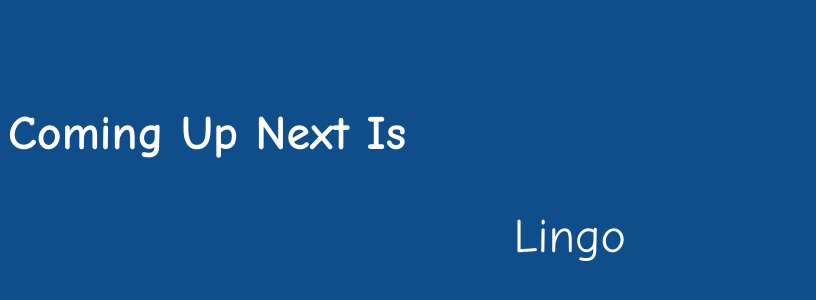
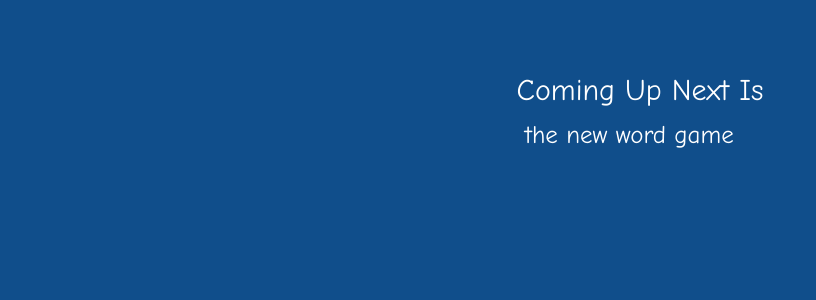
Before and after one commit to rajchandra3/WhatsNext, a plain HTML site: page coming.html in a window 1280 px wide. Shown: the part 182-482 px from the top of the page, without its empty margins (0-816 px from the left). Drawn offline with Linux system fonts and the light colour scheme.

Commit message:
new updates to the UI section

```diff
--- a/coming.html
+++ b/coming.html
@@ -2,25 +2,42 @@
 <html>
 <head>
     <title>Coming Up</title>
+    <link href="bootstrap/css/bootstrap.min.css" rel="stylesheet">
     <link rel="stylesheet" type="text/css" href="animate.css">
     <link href="https://fonts.googleapis.com/css?family=Acme|Alegreya|Pacifico|Pangolin|Shadows+Into+Light" rel="stylesheet">
     <style type="text/css">
         h1{
+            text-align: center;
             color: white;
             font-family: Comic sans MS;
-            margin-top: 3in;
-            font-size: 0.5in;
+            float: center;
+            font-size: 30px;
+            margin-top: 20%;
         }
         p{
+            text-align: center;
             color: white;
             font-family: Comic sans MS;
-            font-size: 0.5in;
-            margin-left: 40%;
+            font-size: 60px;
+        }
+        l{
+            color: white;
+            font-family: Comic sans MS;
+            font-size: 25px;
+            margin-left: 41%;
+        }
+        body{
+            background-color: #104E8B;
         }
     </style>
 </head>
-<body bgcolor="#104E8B">
-    <h1>Coming Up Next Is</h1>
-    <p>Lingo</p>
+<body id="body">
+    <div>
+        <h1 id="header" onmouseover="delay()">Coming Up Next Is</h1>
+        <p id="throw_output" class="main"></p>
+        <l id="line" class="a bounceInRight animated">the new word game</l>
+    </div>
+
+    <script type="text/javascript" src="delay.js"></script>
 </body>
 </html>
--- /dev/null
+++ b/delay.js
@@ -0,0 +1,8 @@
+function delay(){
+	document.getElementById("throw_output").className='main bounceInRight animated';
+	document.getElementById("body").style.background='white';
+	document.getElementById("header").setAttribute("style","margin-top:20% ;color: #104E8B;");
+	document.getElementById("line").setAttribute("style","color:#104E8B; margin-left:40%;");
+	document.getElementById("throw_output").style.color="#104E8B";
+	document.getElementById("throw_output").innerHTML='LINgo';
+}
```
